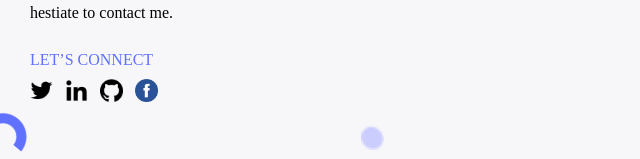
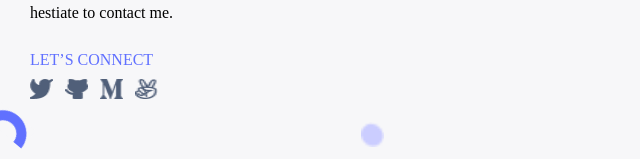
Before and after one commit to muskan2532150/PORTFOLIO, a plain HTML site: page index.html in a window 1280 px wide. Shown: the part 372-531 px from the top of the page, without its empty margins (0-640 px from the left). Drawn offline with Linux system fonts and the light colour scheme.

Commit message:
changes in csss file and Html file adding vectors

```diff
--- a/index.html
+++ b/index.html
@@ -37,11 +37,10 @@
         <p class="color">LET’S CONNECT</p>
         <div class="connect">
             <ul class="flex">
-                <li> <a href="#" target="_blank"> <img src="images/1384033.png" class="icon" alt=""></a> </li>
-                <li><a href="#" target="_blank"><img src="images/linkedin-icon-112-thumb.png" class="icon" alt=""></a>
-                </li>
-                <li><a href="#" target="_blank"><img src="images/github.png" alt="" class="icon"></a></li>
-                <li><a href="#" target="_blank"><img src="images/facebook-icon.png" alt="" class="icon"></a></li>
+                <li> <a href="#" target="_blank"> <img src="images/Vector2.png" class="icon media" alt=""></a> </li>
+                <li><a href="#" target="_blank"><img src="images/Vector4.png" alt="" class="icon media"></a></li>
+                <li><a href="#" target="_blank"><img src="images/Vector.png" alt="" class="icon media"></a></li>
+                <li><a href="#" target="_blank"><img src="images/vector1.png" alt="" class="icon media"></a></li>
             </ul>
         </div>
         <img src="images/Ellipse3.png" class="icon pos" id="ellipse1" alt="">
--- a/style.css
+++ b/style.css
@@ -110,6 +110,11 @@ button:hover {
   margin: 14px 30px;
 }
 
+.media {
+  width: 20px;
+height: 20px;
+}
+
 .icon {
   width: 23px;
 }
```
Also changed, not shown: images/Vector.png (added), images/Vector2.png (added), images/Vector3.png (added), images/Vector4.png (added), images/facebook-icon.png (deleted), images/github.png (deleted), images/linkedin-icon-112-thumb.png (deleted), images/vector1.png (added).
